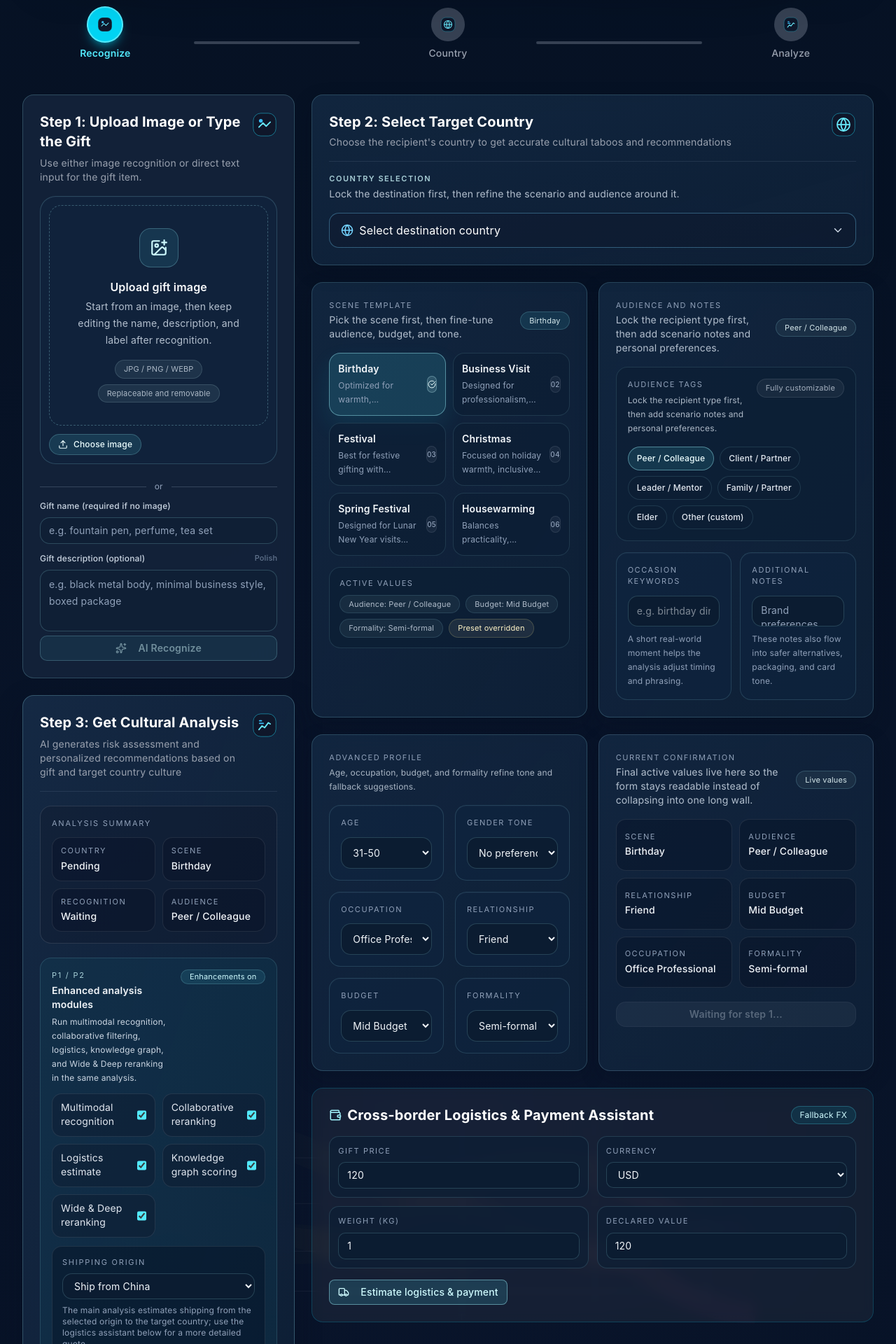
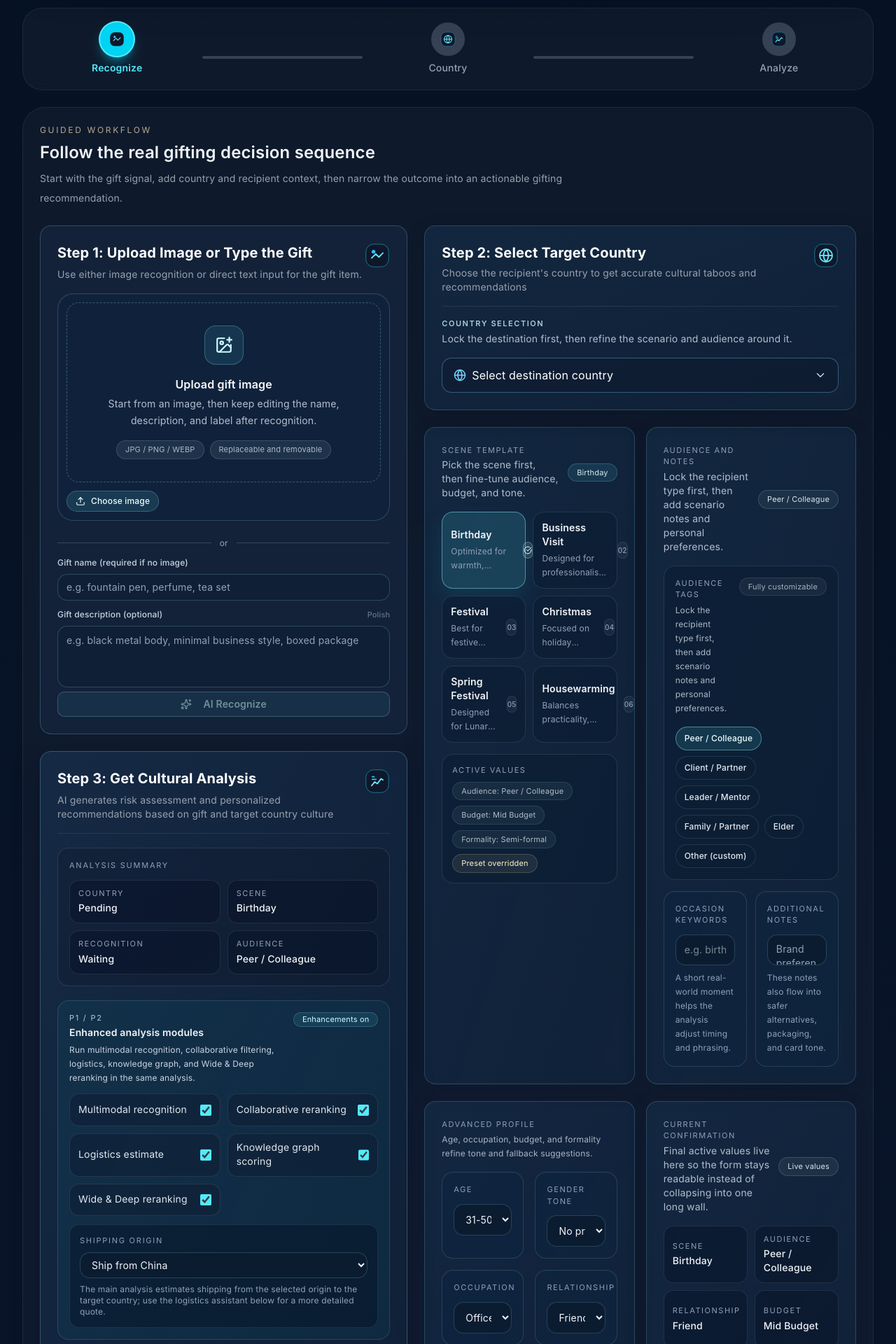
Before and after one commit to zzemy/GIVIA, a Next.js app: page /en in a window 1280 px wide. Shown: the part 1740-3660 px from the top of the page at 70% size. Built offline with nearby package versions, Linux system fonts and the light colour scheme.

Commit message:
refactor: rebalance homepage workflow and support hierarchy

```diff
--- a/components/gifting/home/sections/workflow-panels.tsx
+++ b/components/gifting/home/sections/workflow-panels.tsx
@@ -1,6 +1,7 @@
 'use client'
 
 import React from 'react'
+import { homeSurface } from '@/components/gifting/home/home-design-tokens'
 import { WorkflowProgress } from '@/components/gifting/workflow-progress'
 import { StepGiftInput } from '@/components/gifting/home/sections/step-gift-input'
 import { StepAnalysis } from '@/components/gifting/home/sections/step-analysis'
@@ -31,21 +32,39 @@ export function WorkflowPanels({
 }: WorkflowPanelsProps) {
   return (
     <>
-      <div ref={workflowRef} className="mb-12 rounded-2xl">
+      <div ref={workflowRef} className={`mb-6 rounded-[1.75rem] p-4 sm:p-5 ${homeSurface.quiet}`}>
         <WorkflowProgress steps={workflowSteps} />
       </div>
 
-      <div className="mb-8 grid gap-4 sm:gap-6 lg:mb-10 xl:grid-cols-12 xl:items-start 2xl:gap-7">
-        <div className="space-y-4 sm:space-y-6 xl:col-span-4 2xl:col-span-5">
-          <StepGiftInput {...giftInputProps} />
-          <StepAnalysis {...analysisProps} />
+      <section className={`mb-8 rounded-[2rem] p-4 sm:p-5 lg:mb-10 xl:p-6 ${homeSurface.quiet}`}>
+        <div className="mb-5 flex flex-col gap-2 sm:mb-6">
+          <p className="text-xs uppercase tracking-[0.22em] text-[#e7d2af]/78">
+            {giftInputProps.locale === 'zh' ? 'GUIDED WORKFLOW' : 'GUIDED WORKFLOW'}
+          </p>
+          <h2 className="text-2xl font-semibold text-slate-100">
+            {giftInputProps.locale === 'zh' ? '按真实送礼顺序完成判断' : 'Follow the real gifting decision sequence'}
+          </h2>
+          <p className="max-w-3xl text-sm leading-7 text-slate-300/72">
+            {giftInputProps.locale === 'zh'
+              ? '先整理礼物信息，再补齐国家与对象语境，最后把建议收敛成可直接执行的送礼方案。'
+              : 'Start with the gift signal, add country and recipient context, then narrow the outcome into an actionable gifting recommendation.'}
+          </p>
         </div>
 
-        <div className="flex h-full flex-col gap-4 sm:gap-6 xl:col-span-8 2xl:col-span-7">
-          <StepCountry {...countryProps} />
-          <WorkflowSupportAssistantPanel {...assistantProps} />
+        <div className="grid gap-5 sm:gap-6 xl:grid-cols-[minmax(0,0.92fr)_minmax(0,1.08fr)] xl:items-start 2xl:gap-7">
+          <div className="space-y-4 sm:space-y-6">
+            <StepGiftInput {...giftInputProps} />
+            <StepAnalysis {...analysisProps} />
+          </div>
+
+          <div className="flex h-full flex-col gap-4 sm:gap-6">
+            <StepCountry {...countryProps} />
+            <div className="xl:pl-8 2xl:pl-10">
+              <WorkflowSupportAssistantPanel {...assistantProps} />
+            </div>
+          </div>
         </div>
-      </div>
+      </section>
 
       <div className="mb-8 lg:mb-10">
         <WorkflowSupportHistoryPanels {...historyProps} />
--- a/components/gifting/home/sections/workflow-support-panels.tsx
+++ b/components/gifting/home/sections/workflow-support-panels.tsx
@@ -1,6 +1,7 @@
 'use client'
 
 import { Wallet, Truck } from 'lucide-react'
+import { homeSurface } from '@/components/gifting/home/home-design-tokens'
 import { Button } from '@/components/ui/button'
 import { cn } from '@/lib/utils'
 import type { StoredAnalysisRecord } from '@/lib/storage/analysis-storage'
@@ -69,39 +70,44 @@ export function WorkflowSupportAssistantPanel({
   const isZh = locale === 'zh'
 
   return (
-    <section className="rounded-2xl border border-cyan-400/20 bg-white/5 p-5 backdrop-blur-sm sm:p-6">
+    <section className={`p-5 sm:p-6 ${homeSurface.secondary}`}>
       <div className="flex flex-wrap items-center justify-between gap-3">
         <div className="flex items-center gap-2">
-          <Wallet size={18} className="text-cyan-200" />
-          <h3 className="text-xl font-bold">
-            {isZh ? '跨境物流与支付助手' : 'Cross-border Logistics & Payment Assistant'}
-          </h3>
+          <Wallet size={18} className="text-[#f0ddb9]" />
+          <div>
+            <p className="text-[11px] uppercase tracking-[0.18em] text-[#e7d2af]/70">
+              {isZh ? '辅助模块' : 'Support module'}
+            </p>
+            <h3 className="text-xl font-bold text-slate-100">
+              {isZh ? '跨境物流与支付助手' : 'Cross-border Logistics & Payment Assistant'}
+            </h3>
+          </div>
         </div>
-        <span className="rounded-full border border-cyan-300/25 bg-cyan-400/10 px-3 py-1 text-xs text-cyan-100">
+        <span className="rounded-full border border-white/10 bg-white/[0.04] px-3 py-1 text-xs text-slate-200">
           {assistantResult?.rateSource === 'live' ? (isZh ? '实时汇率' : 'Live FX') : isZh ? '汇率回退' : 'Fallback FX'}
         </span>
       </div>
 
       <div className="mt-4 grid gap-3 sm:grid-cols-2 2xl:grid-cols-4">
-        <div className="rounded-xl border border-cyan-200/14 bg-[#0d1f35]/72 p-3">
+        <div className={`p-3 ${homeSurface.quiet}`}>
           <p className="text-[11px] uppercase tracking-[0.14em] text-slate-400">
             {isZh ? '礼物价格' : 'Gift price'}
           </p>
           <input
             value={assistantAmountInput}
             onChange={event => onAssistantAmountChange(event.target.value)}
-            className="mt-2 w-full rounded-lg border border-cyan-200/18 bg-[#0b1c31] px-3 py-2 text-sm text-slate-100"
+            className="mt-2 w-full rounded-lg border border-white/10 bg-[#0b1c31]/80 px-3 py-2 text-sm text-slate-100"
           />
         </div>
 
-        <div className="rounded-xl border border-cyan-200/14 bg-[#0d1f35]/72 p-3">
+        <div className={`p-3 ${homeSurface.quiet}`}>
           <p className="text-[11px] uppercase tracking-[0.14em] text-slate-400">
             {isZh ? '币种' : 'Currency'}
           </p>
           <select
             value={assistantCurrency}
             onChange={event => onAssistantCurrencyChange(event.target.value as AssistantCurrency)}
-            className="mt-2 w-full rounded-lg border border-cyan-200/18 bg-[#0b1c31] px-3 py-2 text-sm text-slate-100"
+            className="mt-2 w-full rounded-lg border border-white/10 bg-[#0b1c31]/80 px-3 py-2 text-sm text-slate-100"
           >
             {['USD', 'CNY', 'EUR', 'JPY', 'GBP'].map(currency => (
               <option key={currency} value={currency} className="bg-[#0f1f35] text-slate-100">
@@ -111,25 +117,25 @@ export function WorkflowSupportAssistantPanel({
           </select>
         </div>
 
-        <div className="rounded-xl border border-cyan-200/14 bg-[#0d1f35]/72 p-3">
+        <div className={`p-3 ${homeSurface.quiet}`}>
           <p className="text-[11px] uppercase tracking-[0.14em] text-slate-400">
             {isZh ? '重量(kg)' : 'Weight (kg)'}
           </p>
           <input
             value={assistantWeightInput}
             onChange={event => onAssistantWeightChange(event.target.value)}
-            className="mt-2 w-full rounded-lg border border-cyan-200/18 bg-[#0b1c31] px-3 py-2 text-sm text-slate-100"
+            className="mt-2 w-full rounded-lg border border-white/10 bg-[#0b1c31]/80 px-3 py-2 text-sm text-slate-100"
           />
         </div>
 
-        <div className="rounded-xl border border-cyan-200/14 bg-[#0d1f35]/72 p-3">
+        <div className={`p-3 ${homeSurface.quiet}`}>
           <p className="text-[11px] uppercase tracking-[0.14em] text-slate-400">
             {isZh ? '申报价值' : 'Declared value'}
           </p>
           <input
             value={assistantDeclaredValueInput}
             onChange={event => onAssistantDeclaredValueChange(event.target.value)}
-            className="mt-2 w-full rounded-lg border border-cyan-200/18 bg-[#0b1c31] px-3 py-2 text-sm text-slate-100"
+            className="mt-2 w-full rounded-lg border border-white/10 bg-[#0b1c31]/80 px-3 py-2 text-sm text-slate-100"
           />
         </div>
       </div>
@@ -139,7 +145,7 @@ export function WorkflowSupportAssistantPanel({
           type="button"
           onClick={onRunLogisticsAssistant}
           disabled={isAssistantLoading}
-          className="border border-cyan-200/45 bg-cyan-300/14 text-cyan-100 hover:bg-cyan-300/22"
+          className="border border-[#e7d2af]/35 bg-[#e7d2af]/12 text-[#f8ead2] hover:bg-[#e7d2af]/18"
         >
           <Truck size={16} className="mr-2" />
           {isAssistantLoading ? (isZh ? '估算中...' : 'Estimating...') : isZh ? '估算物流与支付' : 'Estimate logistics & payment'}
@@ -151,7 +157,7 @@ export function WorkflowSupportAssistantPanel({
         <div className="mt-5 space-y-4">
           <div className="grid gap-3 sm:grid-cols-2 xl:grid-cols-3 2xl:grid-cols-5">
             {Object.entries(assistantResult.convertedAmounts).map(([currency, value]) => (
-              <div key={currency} className="rounded-xl border border-slate-500/30 bg-slate-900/45 p-3">
+              <div key={currency} className={`p-3 ${homeSurface.quiet}`}>
                 <p className="text-xs text-slate-400">{currency}</p>
                 <p className="mt-1 text-lg font-semibold text-slate-100">{value.toFixed(2)}</p>
               </div>
@@ -160,9 +166,9 @@ export function WorkflowSupportAssistantPanel({
 
           <div className="grid gap-3 md:grid-cols-2">
             {assistantResult.shippingQuotes.map(quote => (
-              <div key={`${quote.provider}-${quote.service}`} className="rounded-xl border border-cyan-300/20 bg-[#10253b]/80 p-4">
+              <div key={`${quote.provider}-${quote.service}`} className={`p-4 ${homeSurface.quiet}`}>
                 <div className="flex items-center justify-between">
-                  <p className="text-sm font-semibold text-cyan-100">{quote.provider}</p>
+                  <p className="text-sm font-semibold text-slate-100">{quote.provider}</p>
                   <span className="text-xs text-slate-300">
                     {quote.etaDays} {isZh ? '天' : 'days'}
                   </span>
@@ -180,7 +186,7 @@ export function WorkflowSupportAssistantPanel({
             ))}
           </div>
 
-          <div className="rounded-xl border border-amber-300/20 bg-amber-500/8 p-3">
+          <div className="rounded-xl border border-[#e7d2af]/18 bg-[#e7d2af]/8 p-3">
             <p className="text-sm font-semibold text-amber-200">
               {isZh ? '清关注意事项' : 'Customs notes'}
             </p>
@@ -216,7 +222,7 @@ export function WorkflowSupportHistoryPanels({
       )}
     >
       {historyRecords.length > 0 && (
-        <section className="rounded-2xl border border-cyan-200/20 bg-[#10243b]/70 p-4 sm:p-6">
+        <section className={`p-4 sm:p-6 ${homeSurface.secondary}`}>
           <div className="flex items-center justify-between gap-3">
             <div>
               <h2 className="text-2xl font-bold text-slate-100">{isZh ? '历史记录' : 'History'}</h2>
@@ -226,7 +232,7 @@ export function WorkflowSupportHistoryPanels({
                   : 'The latest 8 analyses are stored locally for review and follow-up decisions.'}
               </p>
             </div>
-            <span className="rounded-full border border-cyan-200/25 bg-cyan-300/10 px-3 py-1 text-xs text-cyan-100">
+            <span className="rounded-full border border-white/10 bg-white/[0.04] px-3 py-1 text-xs text-slate-200">
               {historyRecords.length}
             </span>
           </div>
@@ -235,7 +241,7 @@ export function WorkflowSupportHistoryPanels({
             {historyRecords.map(record => (
               <article
                 key={record.id}
-                className="rounded-2xl border border-slate-500/30 bg-slate-900/45 p-4 shadow-[0_10px_26px_rgba(2,6,23,0.18)]"
+                className={`p-4 shadow-[0_10px_26px_rgba(2,6,23,0.18)] ${homeSurface.quiet}`}
               >
                 <div className="flex items-start justify-between gap-3">
                   <div className="min-w-0">
@@ -261,7 +267,7 @@ export function WorkflowSupportHistoryPanels({
                     {record.recommendations.map(item => (
                       <span
                         key={`${record.id}-${item.id}`}
-                        className="rounded-full border border-cyan-500/20 bg-cyan-500/10 px-2 py-1 text-[11px] text-cyan-100"
+                        className="rounded-full border border-white/10 bg-white/[0.04] px-2 py-1 text-[11px] text-slate-100"
                       >
                         {item.name}
                       </span>
@@ -276,7 +282,7 @@ export function WorkflowSupportHistoryPanels({
       )}
 
       {favoriteGiftChecklist.length > 0 && (
-        <section className="rounded-2xl border border-emerald-200/20 bg-[#102b3d]/70 p-4 sm:p-6">
+        <section className={`p-4 sm:p-6 ${homeSurface.secondary}`}>
           <div className="flex items-center justify-between gap-3">
             <div>
               <h2 className="text-2xl font-bold text-slate-100">
@@ -286,14 +292,14 @@ export function WorkflowSupportHistoryPanels({
                 {isZh ? '来自你的收藏记录，可作为后续送礼候选池。' : 'Saved picks from your previous analyses for future gifting checklists.'}
               </p>
             </div>
-            <span className="rounded-full border border-emerald-200/25 bg-emerald-300/10 px-3 py-1 text-xs text-emerald-100">
+            <span className="rounded-full border border-white/10 bg-white/[0.04] px-3 py-1 text-xs text-slate-200">
               {favoriteGiftChecklist.length}
             </span>
           </div>
 
           <div className="mt-4 grid gap-3 sm:grid-cols-2">
             {favoriteGiftChecklist.map(item => (
-              <div key={item.id} className="rounded-xl border border-emerald-300/20 bg-[#0f2235]/75 p-3">
+              <div key={item.id} className={`p-3 ${homeSurface.quiet}`}>
                 <p className="text-sm font-semibold text-slate-100">{item.name}</p>
                 <p className="mt-1 text-xs text-slate-400">{item.category}</p>
               </div>
```
Also changed, not shown: components/gifting/home/sections/page-feedback.tsx (+18 -14 lines).
